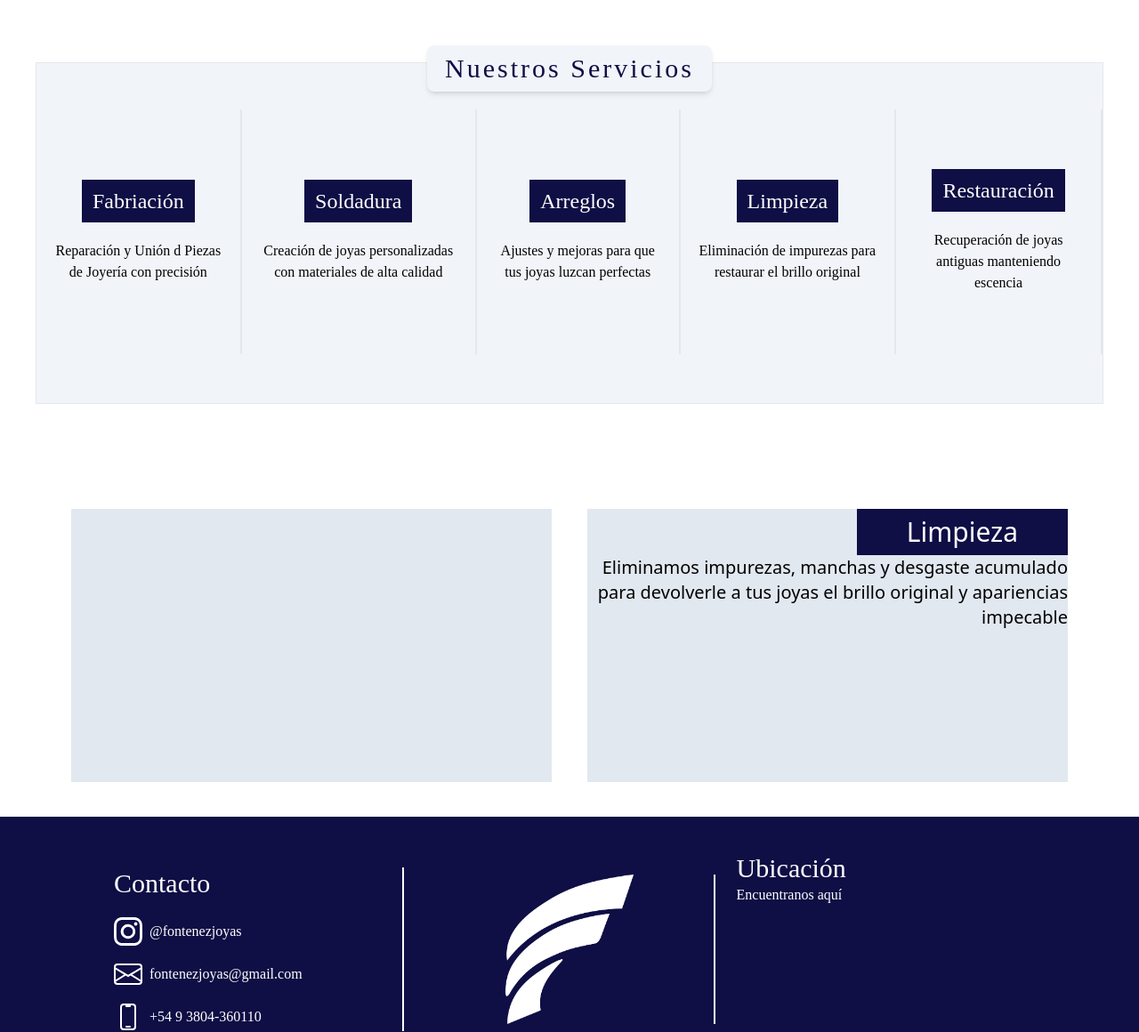
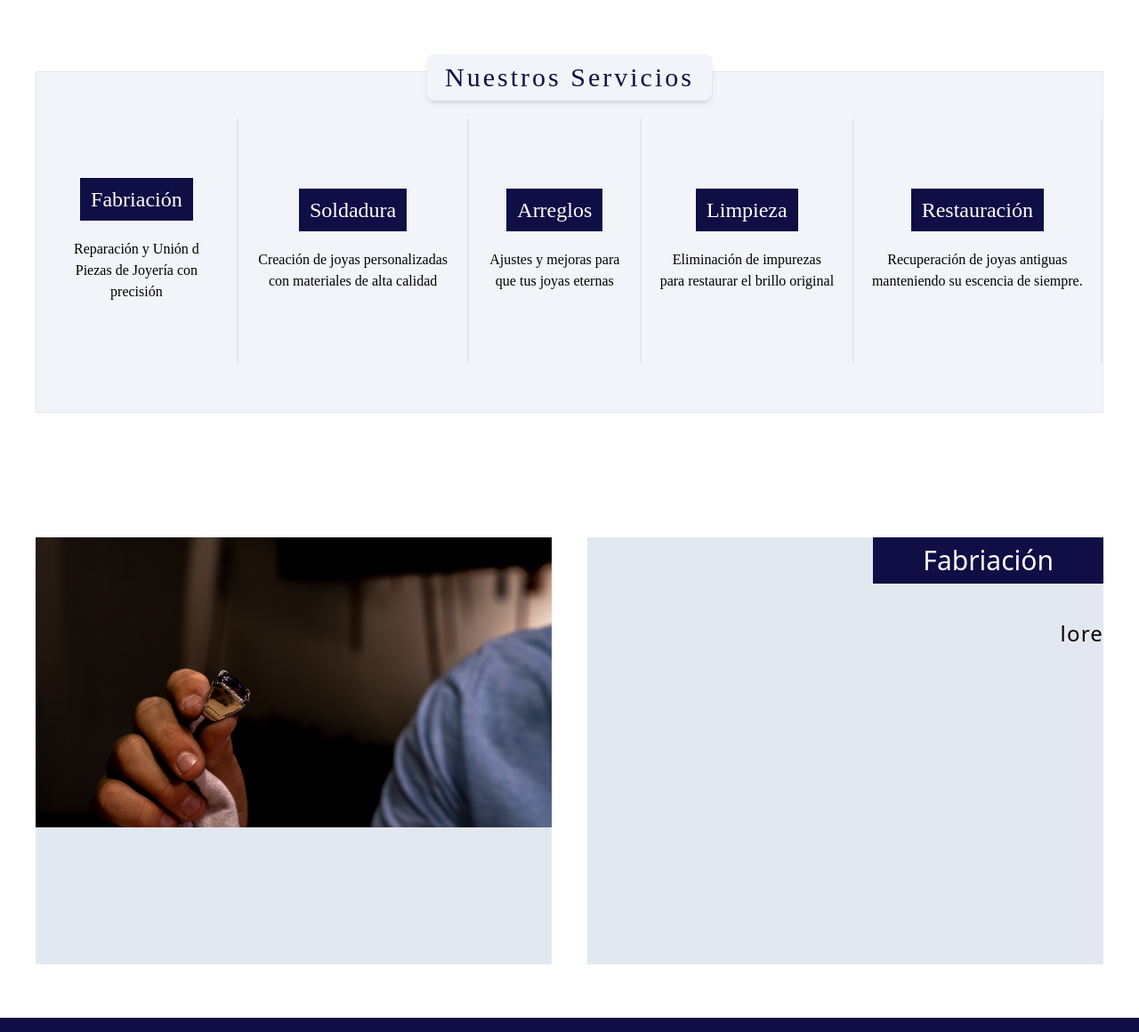
Before and after one commit to NachoXS15/fontenezJoyas, a React (Vite) app: page /servicios in a window 1280 px wide. Shown: the part 729-1889 px from the top of the page at 89% size. Built offline with nearby package versions, Linux system fonts and the light colour scheme; no server answers; grey boxes are pictures that could not be loaded; a web font is replaced by a local one.

Commit message:
feat: creating services page

```diff
--- a/src/config/ServicesInfo.ts
+++ b/src/config/ServicesInfo.ts
@@ -1,10 +1,10 @@
 
 const ServicesInfo = [
-    {title: "Fabriación", desc: "Reparación y Unión d Piezas de Joyería con precisión"},
-    {title: "Soldadura", desc: "Creación de joyas personalizadas con materiales de alta calidad"},
-    {title: "Arreglos", desc: "Ajustes y mejoras para que tus joyas luzcan perfectas"},
-    {title: "Limpieza", desc: "Eliminación de impurezas para restaurar el brillo original"},
-    {title: "Restauración", desc: "Recuperación de joyas antiguas manteniendo escencia"}
+    {title: "Fabriación", desc: "Reparación y Unión d Piezas de Joyería con precisión", display: "lore"},
+    {title: "Soldadura", desc: "Creación de joyas personalizadas con materiales de alta calidad", display: "lorem"},
+    {title: "Arreglos", desc: "Ajustes y mejoras para que tus joyas eternas", display: "lorem lorem"},
+    {title: "Limpieza", desc: "Eliminación de impurezas para restaurar el brillo original", display: "Eliminamos impurezas, manchas y desgaste acumulado para devolverle a tus joyas el brillo original y apariencias impecable."},
+    {title: "Restauración", desc: "Recuperación de joyas antiguas manteniendo su escencia de siempre.", display: "loremmmm"}
 ]
 
 export default ServicesInfo
--- a/src/config/definitions.ts
+++ b/src/config/definitions.ts
@@ -17,3 +17,9 @@ export interface serviceProps{
     title: string,
     desc: string
 }
+
+export interface selectedService{
+    title: string
+    desc: string
+    display: string
+}
--- a/src/pages/Services.tsx
+++ b/src/pages/Services.tsx
@@ -2,34 +2,33 @@ import Layout from "../components/Layout";
 import logo from '../assets/logo.png'
 import Anillo from '../assets/anillo.jpg'
 import ServicesInfo from "../config/ServicesInfo";
+import banner from '../assets/banners/banner2.jpg'
+import { useState } from "react";
+import { selectedService } from "../config/definitions";
+export default function Services() {
 
-export default function Services() {
+    const [selectedService, setSelectedService] = useState<selectedService>(ServicesInfo[0])
+
+    const pickService = (service: selectedService) => {
+        setSelectedService(service)
+    }
+
+
     return (
         <Layout>
-        <section className="hidden w-full h-[600px] md:flex gap-3 md:my-5 px-10">
-            <div className="w-4/6 bg-center bg-cover bg-slate-500" style={{backgroundImage: `url(${Anillo})`}}></div>
-            <div className="w-2/6 bg-purplemain flex items-center justify-center">
-            <img src={logo} width={350} alt="" />
+            <section className="w-full h-[650px] bg-cover bg-center" style={{ backgroundImage: `url(${Anillo})` }}>
+                <div className="bg-purplemain w-full h-[650px] bg-cover bg-opacity-40 flex items-center justify-center ">
+                <img src={logo} width={300} alt="" />
                 </div>
             </section>
-        <section id="banner" className="w-full relative md:hidden h-[650px] flex flex-col-reverse text-white justify-center items-center md:flex-row">
-            <div className="w-[55%] md:mt-[476px] z-50 h-full flex justify-center items-center  md:items-start flex-col text-center">
-                <div className="flex justify-start absolute md:static items-start font-semibold font-poppins">
-                    <img src={logo} width={300} alt="" />
-                </div>
-            </div>
-            <div id="profile" style={{ backgroundImage: `url(${Anillo})` }} className="w-full h-full absolute md:bg-local md:static md:w-[45%] md:h-[650px] bg-opacity-15 bg-center bg-cover">
-                <div className="bg-purplemain w-full h-full bg-cover bg-opacity-40 absolute"></div>
-            </div>
-        </section>
-        <main className="w-full h-96 mt-20 mb-10 px-10">
-            <div className="w-full h-full bg-slate-100  border border-gray-200 " style={{fontFamily: 'Quador'}}>
+            <main className="w-full h-96 mt-20 mb-10 px-5 md:px-10">
+                <div className="w-full h-full bg-slate-100 border border-gray-200" style={{fontFamily: 'Quador'}}>
                     <div className="w-full h-full flex flex-col items-center ">
                         <h2 className="px-5 py-2 bg-slate-100 rounded-lg w-fit text-center relative -top-5 text-purplemain text-3xl tracking-widest shadow-md">Nuestros Servicios</h2>
-                    <div className="w-full h-full flex">
+                        <div className="w-full h-full flex overflow-x-auto lg:overflow-x-hidden">
                             {
                                 ServicesInfo.map(service => (
-                                <div className="h-5/6 flex flex-col items-center justify-center gap-5 px-5 border-r-2 border-r-gray-200 hover:scale-105 transition">
+                                    <div className="h-5/6 flex flex-col items-center justify-center gap-5 px-5 border-r-2 border-r-gray-200 hover:scale-105 transition hover:cursor-pointer" onClick={() => pickService(service)}>
                                         <h2 className="text-2xl text-white bg-purplemain w-fit px-3 py-2">{service.title}</h2>
                                         <p className="text-center">{service.desc}</p>
                                     </div>
@@ -39,13 +38,13 @@ export default function Services() {
                     </div>
                 </div>
             </main>
-        <section className="w-full h-96 px-20 mt-10 flex gap-10 items-center justify-center">
-            <div className="w-full h-4/5 md:w-1/2 bg-slate-200">
-
+            <section className="w-full h-[600px] px-5 md:px-10 mt-10 flex gap-10 items-center justify-center">
+                <div className="hidden md:block w-full h-4/5 md:w-1/2 bg-slate-200">
+                    <img src={banner} className="w-full" alt="" />
                 </div>
-            <div className="w-full h-4/5 md:w-1/2 flex flex-col items-end bg-slate-200">
-                <h2 className="text-3xl text-white bg-purplemain w-fit px-14 py-2">Limpieza</h2>
-                <p className="text-end text-xl">Eliminamos impurezas, manchas y desgaste acumulado para devolverle a tus joyas el brillo original y apariencias impecable</p>
+                <div className="w-full h-4/5 md:w-1/2 flex flex-col items-center md:items-end bg-slate-200">
+                    <h2 className="text-3xl text-white bg-purplemain text-center w-full md:w-fit px-14 py-2">{selectedService.title}</h2>
+                    <p className="text-center md:text-end text-2xl px-2 md:px-0 mt-10 tracking-wider">{selectedService.display}</p>
                 </div>
             </section>
         </Layout>
```
Lines whose indentation alone changed are shown as unchanged.
